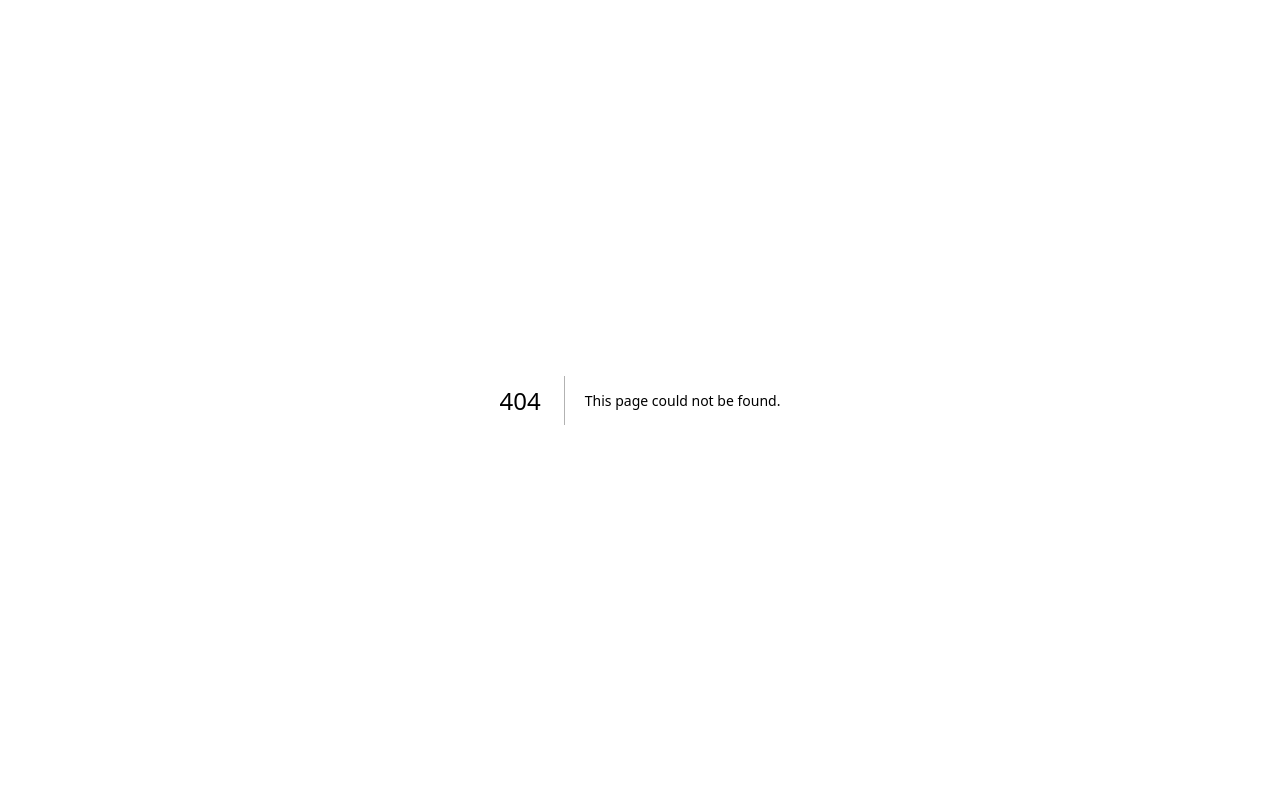
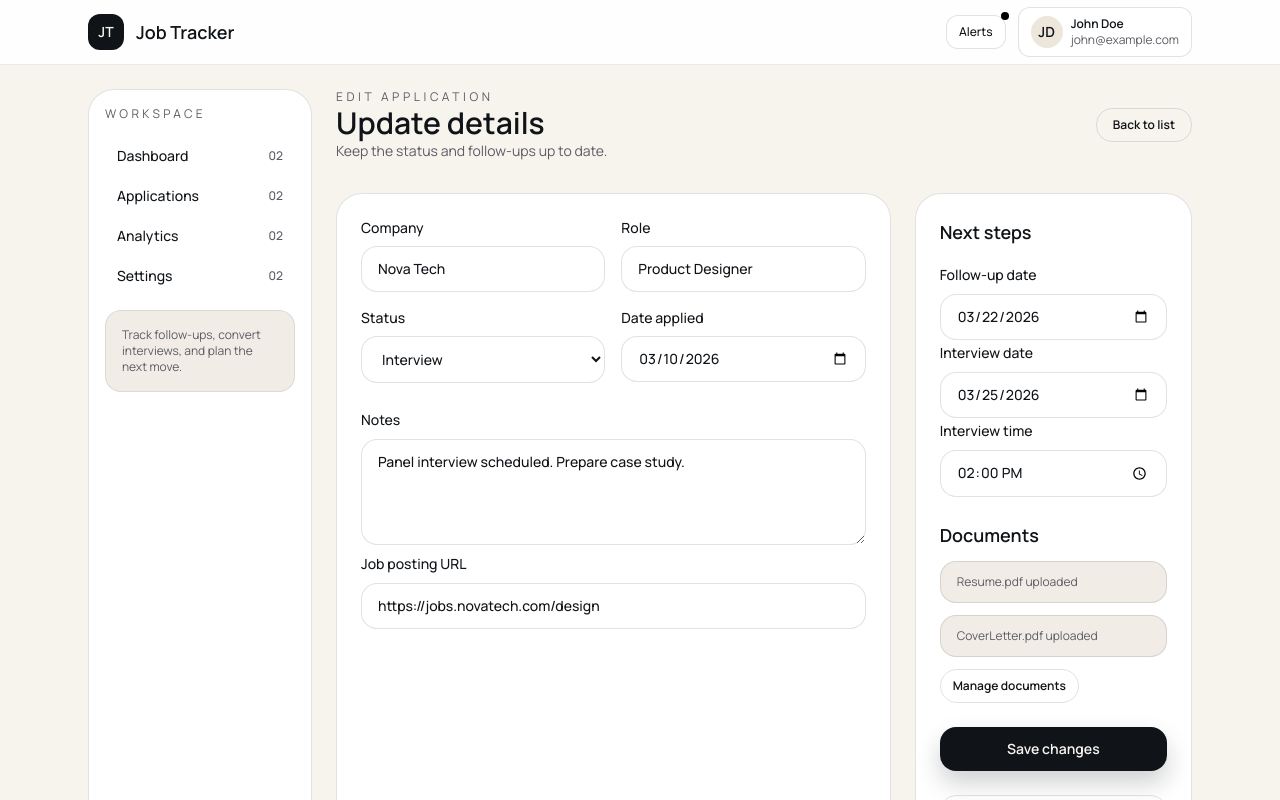
Before and after one commit to thanheuro20057-cloud/job-tracking-application-project, a Next.js app: page /applications/1/edit in a window 1280 px wide. Before the commit this address had no page. Shown: the top 800 px of the page. Built offline with nearby package versions, Linux system fonts and the light colour scheme.

Commit message:
Feat: Add new application edit page

```diff
--- /dev/null
+++ b/src/app/(app)/applications/[id]/edit/page.tsx
@@ -0,0 +1,132 @@
+import Link from "next/link";
+
+export default function EditApplicationPage() {
+  return (
+    <div className="space-y-8">
+      <section className="flex flex-wrap items-center justify-between gap-4">
+        <div>
+          <p className="text-xs uppercase tracking-[0.3em] text-muted-foreground">
+            Edit application
+          </p>
+          <h1 className="text-3xl font-semibold font-[var(--font-space-grotesk)]">
+            Update details
+          </h1>
+          <p className="text-sm text-muted-foreground">
+            Keep the status and follow-ups up to date.
+          </p>
+        </div>
+        <Link
+          href="/applications"
+          className="rounded-2xl border border-border px-4 py-2 text-xs font-semibold"
+        >
+          Back to list
+        </Link>
+      </section>
+
+      <section className="grid gap-6 lg:grid-cols-[2fr_1fr]">
+        <div className="space-y-6 rounded-[26px] border border-border bg-card p-6">
+          <div className="grid gap-4 md:grid-cols-2">
+            <label className="text-sm font-medium">
+              Company
+              <input
+                className="mt-2 w-full rounded-2xl border border-border bg-white px-4 py-3 text-sm"
+                defaultValue="Nova Tech"
+              />
+            </label>
+            <label className="text-sm font-medium">
+              Role
+              <input
+                className="mt-2 w-full rounded-2xl border border-border bg-white px-4 py-3 text-sm"
+                defaultValue="Product Designer"
+              />
+            </label>
+            <label className="text-sm font-medium">
+              Status
+              <select className="mt-2 w-full rounded-2xl border border-border bg-white px-4 py-3 text-sm" defaultValue="Interview">
+                <option>Applied</option>
+                <option>Interview</option>
+                <option>Offer</option>
+                <option>Rejected</option>
+              </select>
+            </label>
+            <label className="text-sm font-medium">
+              Date applied
+              <input
+                className="mt-2 w-full rounded-2xl border border-border bg-white px-4 py-3 text-sm"
+                type="date"
+                defaultValue="2026-03-10"
+              />
+            </label>
+          </div>
+
+          <label className="text-sm font-medium">
+            Notes
+            <textarea
+              className="mt-2 w-full rounded-2xl border border-border bg-white px-4 py-3 text-sm"
+              rows={4}
+              defaultValue="Panel interview scheduled. Prepare case study."
+            />
+          </label>
+
+          <label className="text-sm font-medium">
+            Job posting URL
+            <input
+              className="mt-2 w-full rounded-2xl border border-border bg-white px-4 py-3 text-sm"
+              defaultValue="https://jobs.novatech.com/design"
+            />
+          </label>
+        </div>
+
+        <div className="space-y-6 rounded-[26px] border border-border bg-card p-6">
+          <div className="space-y-4">
+            <h2 className="text-lg font-semibold">Next steps</h2>
+            <label className="text-sm font-medium">
+              Follow-up date
+              <input
+                className="mt-2 w-full rounded-2xl border border-border bg-white px-4 py-3 text-sm"
+                type="date"
+                defaultValue="2026-03-22"
+              />
+            </label>
+            <label className="text-sm font-medium">
+              Interview date
+              <input
+                className="mt-2 w-full rounded-2xl border border-border bg-white px-4 py-3 text-sm"
+                type="date"
+                defaultValue="2026-03-25"
+              />
+            </label>
+            <label className="text-sm font-medium">
+              Interview time
+              <input
+                className="mt-2 w-full rounded-2xl border border-border bg-white px-4 py-3 text-sm"
+                type="time"
+                defaultValue="14:00"
+              />
+            </label>
+          </div>
+
+          <div className="space-y-3">
+            <h2 className="text-lg font-semibold">Documents</h2>
+            <div className="rounded-2xl border border-border bg-secondary px-4 py-3 text-xs text-muted-foreground">
+              Resume.pdf uploaded
+            </div>
+            <div className="rounded-2xl border border-border bg-secondary px-4 py-3 text-xs text-muted-foreground">
+              CoverLetter.pdf uploaded
+            </div>
+            <button className="rounded-full border border-border px-3 py-2 text-xs font-semibold">
+              Manage documents
+            </button>
+          </div>
+
+          <button className="w-full rounded-2xl bg-primary px-5 py-3 text-sm font-semibold text-primary-foreground shadow-[0_12px_24px_rgba(16,20,24,0.2)]">
+            Save changes
+          </button>
+          <button className="w-full rounded-2xl border border-border px-5 py-3 text-sm font-semibold text-muted-foreground">
+            Delete application
+          </button>
+        </div>
+      </section>
+    </div>
+  );
+}
```
